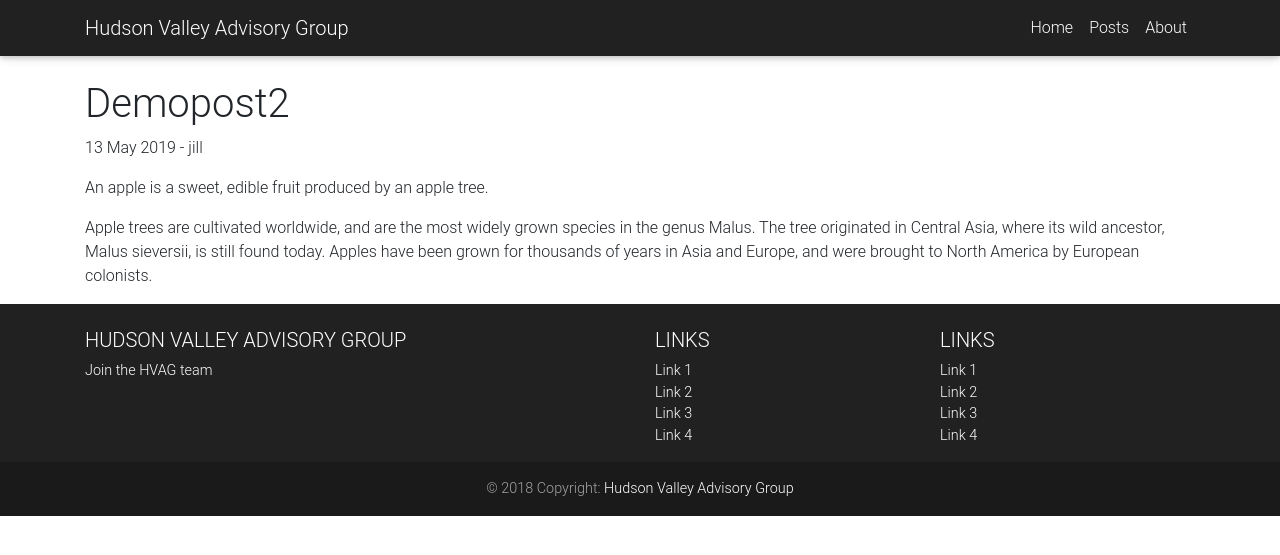
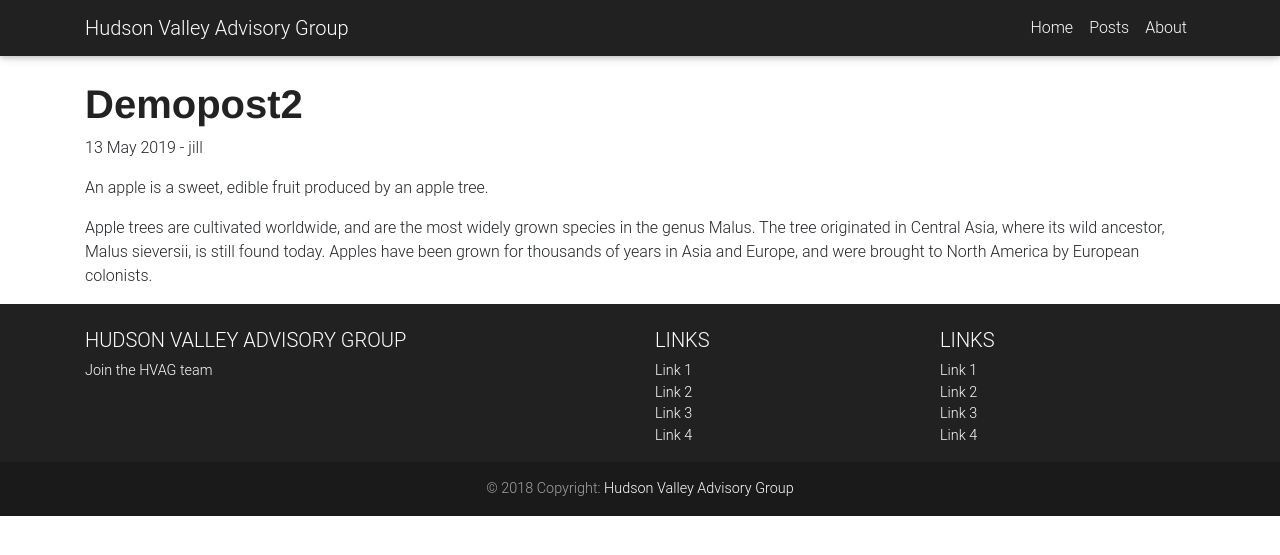
Before and after one commit to hvag/hvag-blog, a Jekyll site: the page built from _posts/2019-05-13-demoPost2.md, in a window 1280 px wide. Shown: the top 555 px of the page. Built offline with Jekyll 4.4.1, drawn with Linux system fonts in a browser that asks for light colours; nearby versions of some CDN libraries.

Commit message:
Post - Updates

```diff
--- a/_layouts/post.html
+++ b/_layouts/post.html
@@ -1,7 +1,7 @@
 ---
 layout: default
 ---
-<h1>{{ page.title }}</h1>
+<h1 class="hvag-post-h1">{{ page.title }}</h1>
 <p>{{ page.date | date_to_string }} - {{ page.author }}</p>
 
 {{ content }}
--- a/_sass/main.scss
+++ b/_sass/main.scss
@@ -2,6 +2,12 @@
 
 .hvaglayout {
     padding-top: 80px;
+}
+
+.hvag-post-h1 {
+    font-family: $helveticaNeue;
+    color: $darkerGray;
+    font-weight: bold;
 }
 
 .posts > .post {
```
Also changed, not shown: _sass/variables.scss (renamed from _sass/_variables.scss).
